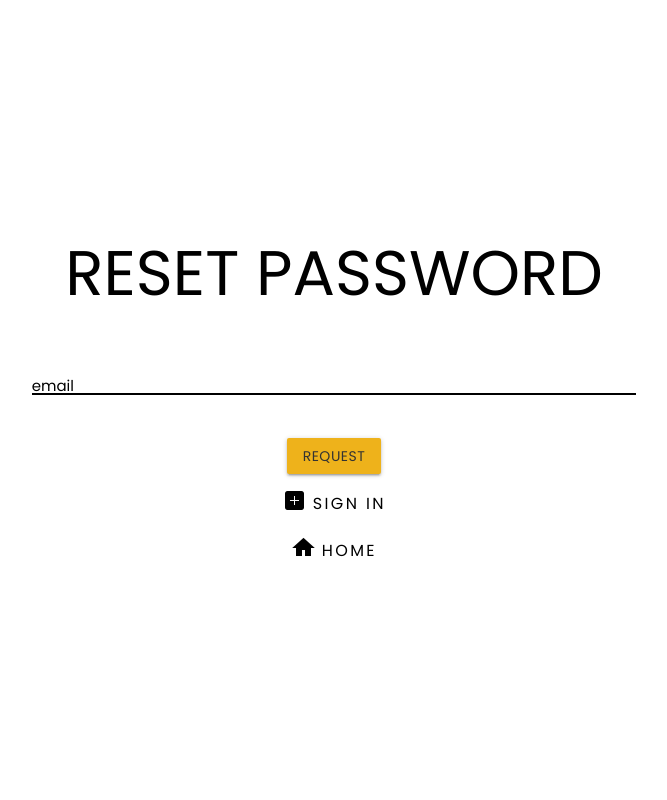
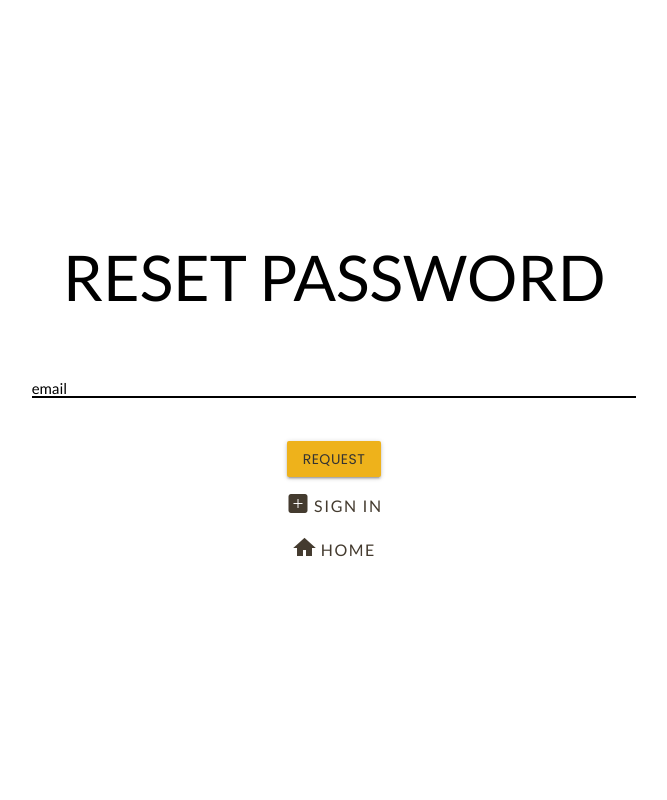
Before and after one commit to abmamo/teret, a Flask app: page /reset in a window 1280 px wide. Shown: the whole page, without its empty margins (306-973 px from the left). Run offline with Flask 2, Linux system fonts and the light colour scheme; some libraries are stand-ins or nearby versions.

Commit message:
updated fonts

```diff
--- a/app/static/css/base.css
+++ b/app/static/css/base.css
@@ -5,7 +5,12 @@ body {
   display: flex;
   min-height: 100vh;
   flex-direction: column;
-  font-family: "Poppins", serif !important;
+  font-family: "Poppins", monospace;
+  text-rendering: optimizelegibility;
+  -webkit-font-smoothing: antialiased;
+  -moz-osx-font-smoothing: grayscale;
+  line-height: 1.25em !important;
+  font-size: 16px !important;
 }
 
 main {
@@ -75,6 +80,9 @@ nav {
   transition: 0.5s;
   padding-top: 0.25% !important;
   padding-bottom: 0.25% !important;
+  color: #443B2F !important;
+  letter-spacing: 0.1em;
+  transition: 0.5s !important;
 }
 
 .link:hover {
```
Also changed, not shown: other parts of app/static/css/base.css (+6 -2 lines).
